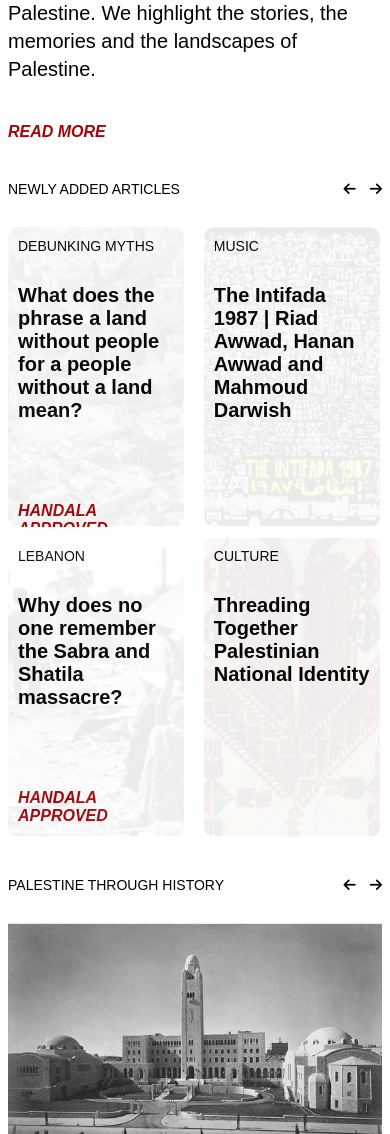
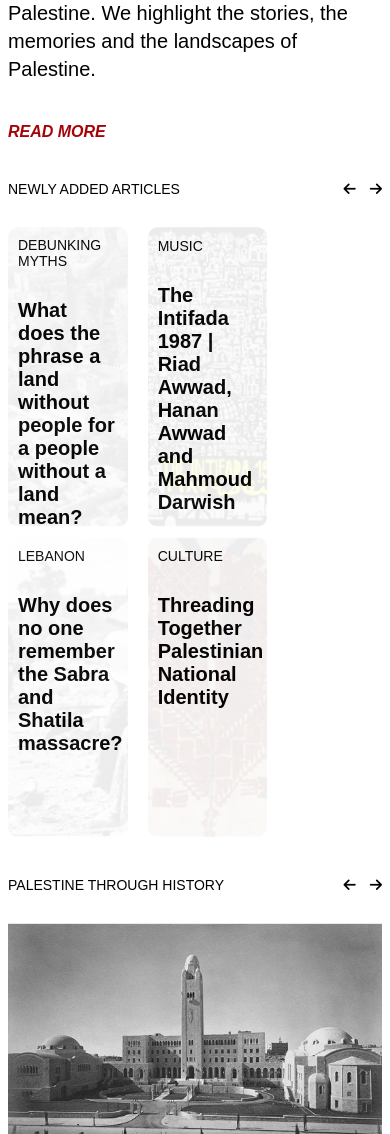
Before and after one commit to 1PalestineTech/rp_web_project, a Flask app: page / in a window 390 px wide. Shown: the part 588-1722 px from the top of the page. Run offline with Flask 3, Linux system fonts and the light colour scheme; some libraries are stand-ins or nearby versions.

```diff
--- a/static/css/homepage.css
+++ b/static/css/homepage.css
@@ -90,12 +90,12 @@ img.background-img{
 }
 @media only screen and (max-width: 780px) {
   .image-container {
-    width:32%;
+    width:24%;
   }
 }
 @media screen and (max-width: 1020px){
     .image-container {
-    width:47%;
+    width:32%;
   }
     .hero{
         flex-direction: column;
```
